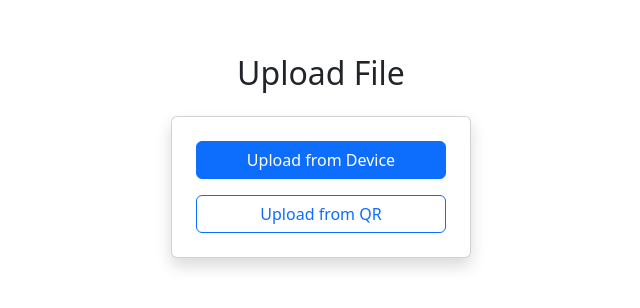
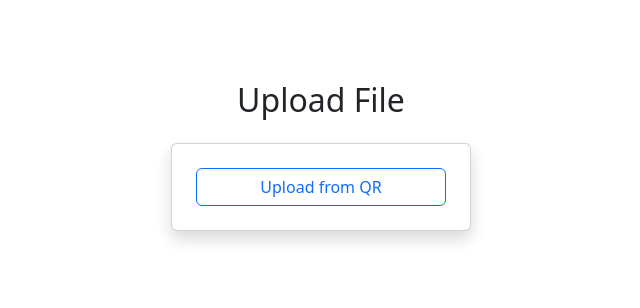
Before and after one commit to shashank-komp/qr, a React (Create React App) app in the folder qr-frontend/: page / in a window 1280 px wide. Shown: the part 244-552 px from the top of the page, without its empty margins (319-959 px from the left). Built offline with nearby package versions, Linux system fonts and the light colour scheme; no server answers.

Commit message:
Update Home.jsx UI layout

```diff
--- a/qr-frontend/src/pages/Home.jsx
+++ b/qr-frontend/src/pages/Home.jsx
@@ -1,20 +1,18 @@
 import { useNavigate } from "react-router-dom";
 
- export default function Home(){
-    const navigate  = useNavigate();
+export default function Home() {
+    const navigate = useNavigate();
 
-    return(
+    return (
         <div className="container vh-100 d-flex flex-column justify-content-center align-items-center">
             <h2 className="mb-4">Upload File</h2>
             <div className="card p-4 shadow" style={{ width: "300px" }}>
-                <button className="btn btn-primary mb-3" onClick={() => navigate("/direct-upload")}>
-                    Upload from Device
-                </button>
 
-                <button className="btn btn-outline-primary "  onClick={() => navigate("/qr-upload")}>
+
+                <button className="btn btn-outline-primary " onClick={() => navigate("/qr-upload")}>
                     Upload from QR
                 </button>
             </div>
         </div>
     )
- }
+}
```
